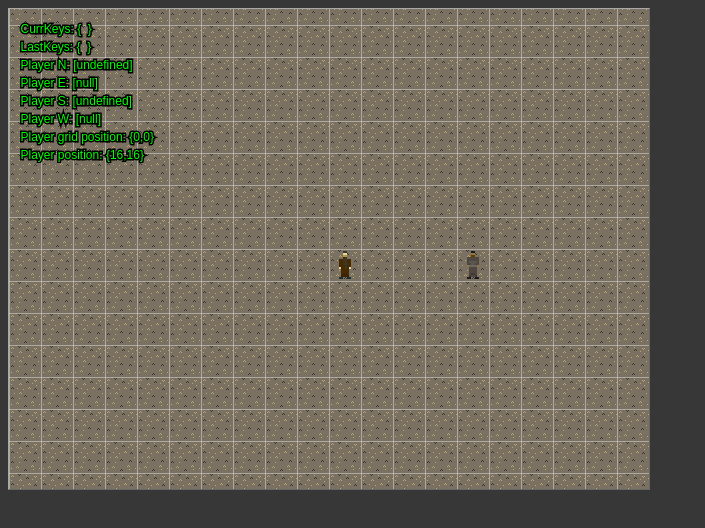
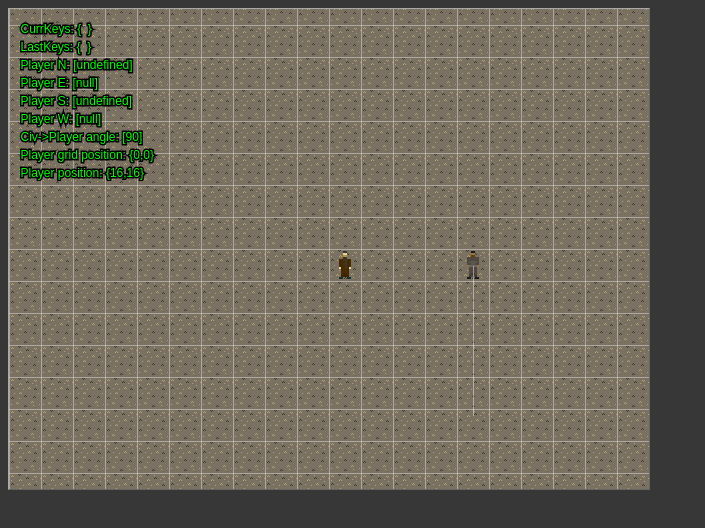
Before and after one commit to randonia/ld33, a plain HTML site: page index.html in a window 1280 px wide. Shown: the whole page, without its empty margins (0-705 px from the left). Drawn offline with Linux system fonts and the light colour scheme; animation ran at ten frames a second.

Commit message:
Added perception.js and relevant maths functions.

```diff
--- a/index.html
+++ b/index.html
@@ -13,6 +13,7 @@
     <script type="text/javascript" src="src/maths.js"></script>
     <script type="text/javascript" src="src/grid.js"></script>
     <script type="text/javascript" src="src/collision.js"></script>
+    <script type="text/javascript" src="src/perception.js"></script>
     <script type="text/javascript" src="src/gameobject.js"></script>
     <script type="text/javascript" src="src/player.js"></script>
     <script type="text/javascript" src="src/civilian.js"></script>
--- a/src/civilian.js
+++ b/src/civilian.js
@@ -6,5 +6,16 @@ function Civilian()
     this._super = GameObject.prototype;
     this.setSprite(this.buildMovieClip('civilian_idle_north', ['civilian_idle_0.png', 'civilian_idle_1.png']));
     this.tag |= Tag.CIVILIAN;
+    this.perception = new Perception(this);
 }
 Civilian.prototype = new GameObject();
+Civilian.prototype.update = function(delta)
+{
+    this._super.update.call(this, delta);
+    var ret;
+    if (ret = this.perception.canSeeTarget(player))
+    {
+        // can see!
+    }
+    this.perception.debugDraw();
+};
--- a/src/game.js
+++ b/src/game.js
@@ -67,6 +67,7 @@ var dbg_text_opts = {
 var DEBUGTEXT = new PIXI.Text('Debug', dbg_text_opts);
 DEBUGTEXT.position.x = 10;
 DEBUGTEXT.position.y = 10;
+var DEBUGGFX = new PIXI.Graphics();
 
 function onAssetsComplete()
 {
@@ -91,6 +92,7 @@ var cmgr;
 function build_world()
 {
     world = new PIXI.Container();
+    DEBUGGFX.position = world.position;
     world.position.x = WIDTH * 0.5;
     world.position.y = HEIGHT * 0.5;
     grid = new Grid(32, 32);
@@ -112,6 +114,7 @@ function build_world()
 function update(delta)
 {
     DEBUGTEXT.text = Input.toDebugString();
+    DEBUGGFX.clear();
     cmgr.clearTheGrid();
     for (var i = game_objects.length - 1; i >= 0; i--)
     {
@@ -119,6 +122,8 @@ function update(delta)
     };
     // Oh baby this is a big line
     DEBUGTEXT.text += sprintf('\nPlayer N: [%s]\nPlayer E: [%s]\nPlayer S: [%s]\nPlayer W: [%s]', cmgr.gridCheck(player.gPos.plus(Vec(0, -1))), cmgr.gridCheck(player.gPos.plus(Vec(1, 0))), cmgr.gridCheck(player.gPos.plus(Vec(0, 1))), cmgr.gridCheck(player.gPos.plus(Vec(-1, 0))));;
+    var civ2plr = Vec2.angleBetween(player.pos.minus(civ.pos), DirVec.SOUTH);
+    DEBUGTEXT.text += sprintf('\nCiv->Player angle: [%f]', civ2plr);
     for (var i = game_objects.length - 1; i >= 0; i--)
     {
         game_objects[i].update(delta);
@@ -141,4 +146,5 @@ function animate(delta)
     requestAnimationFrame(animate);
     renderer.render(world);
     renderer.render(DEBUGTEXT);
+    renderer.render(DEBUGGFX);
 }
--- a/src/gameobject.js
+++ b/src/gameobject.js
@@ -3,7 +3,7 @@
  */
 // Some trixie hacky setup of enums
 var GameObjectState = {
-    'list': ['IDLE', 'MOVING', 'DEAD'],
+    'list': ['IDLE', 'MOVING', 'FLEEING', 'ATTACKING', 'DEAD'],
     'NONE': 0x00
 };
 for (var i in GameObjectState.list)
--- a/src/maths.js
+++ b/src/maths.js
@@ -25,6 +25,9 @@ Vec2.prototype.normalize = function()
 Vec2.prototype.magnitude = function()
 {
     return Math.sqrt((this.x * this.x) + (this.y * this.y));
+};
+Vec2.prototype.sqrMagnitude = function() {
+    return (this.x * this.x) + (this.y * this.y);
 };
 Vec2.prototype.add = function(otherVec)
 {
--- /dev/null
+++ b/src/perception.js
@@ -0,0 +1,50 @@
+/*
+ * Perception object for actors. Just does simple detection of the player
+ */
+function Perception(parent)
+{
+    this.parent = parent;
+    // Total vision of this unit
+    this.visionDistance = 150;
+    this.visionAngle = 40;
+    this.canSee = false;
+    this.target = undefined;
+    this.distanceToTarget = Infinity;
+}
+Perception.prototype.canSeeTarget = function(otherObj)
+{
+    var inDistance = otherObj.pos.minus(this.parent.pos).sqrMagnitude() < Math.pow(this.visionDistance, 2);
+    var angleBetween;
+    if (inDistance)
+    {
+        angleBetween = Vec2.angleBetween(otherObj.pos.minus(this.parent.pos), DirVec[Direction[this.parent.facingDirection]]);
+        this.canSee = angleBetween <= this.visionAngle;
+    }
+    if (!inDistance || !this.canSee)
+    {
+        this.target = null;
+        this.distanceToTarget = Infinity;
+        this.canSee = false;
+        return null;
+    }
+    this.target = otherObj;
+    this.distanceToTarget = otherObj.pos.minus(this.parent.pos).sqrMagnitude();
+    return {
+        'angleBetween': angleBetween,
+        'target': this.target,
+        'distance': this.distanceToTarget
+    }
+};
+Perception.prototype.debugDraw = function()
+{
+    var visionDir = DirVec[Direction[this.parent.facingDirection]].mult(this.visionDistance);
+    DEBUGGFX.lineStyle(1, 0xFFFFFF, 0.25);
+    DEBUGGFX.moveTo(this.parent.pos.x, this.parent.pos.y);
+    DEBUGGFX.lineTo(this.parent.pos.x + visionDir.x, this.parent.pos.y + visionDir.y);
+    if (this.target)
+    {
+        DEBUGGFX.lineStyle(1, (this.canSee) ? 0xFF0000 : 0xFFFFFF);
+        DEBUGGFX.moveTo(this.parent.pos.x, this.parent.pos.y);
+        DEBUGGFX.lineTo(this.target.pos.x, this.target.pos.y);
+    }
+};
```
